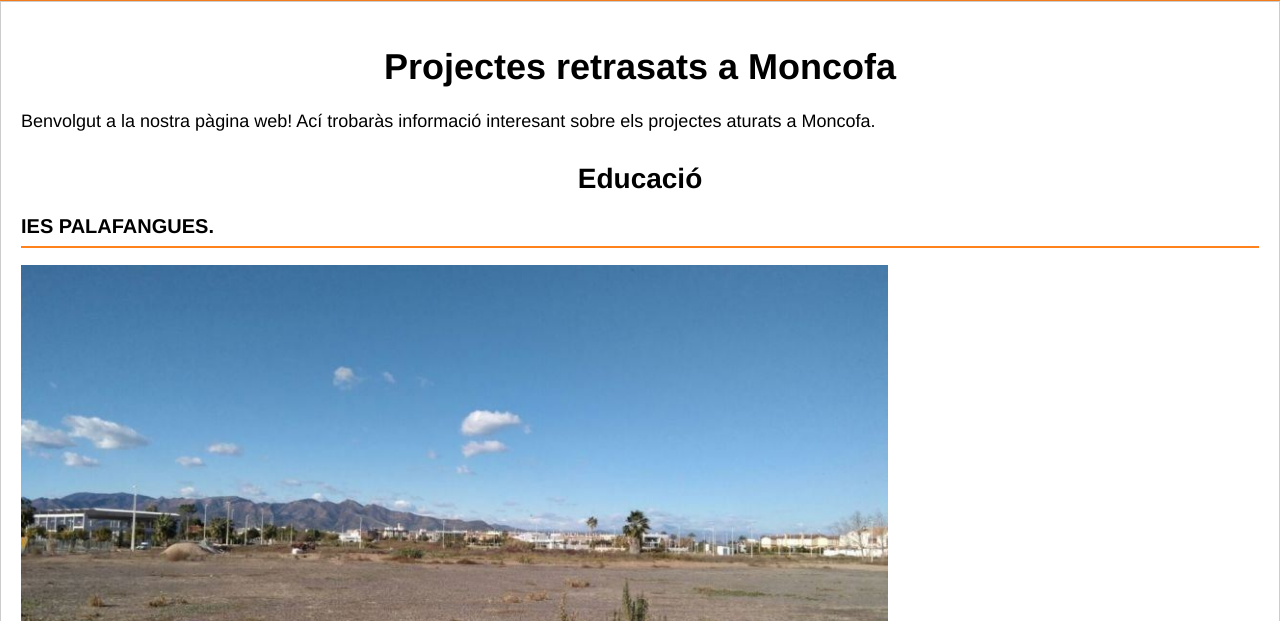
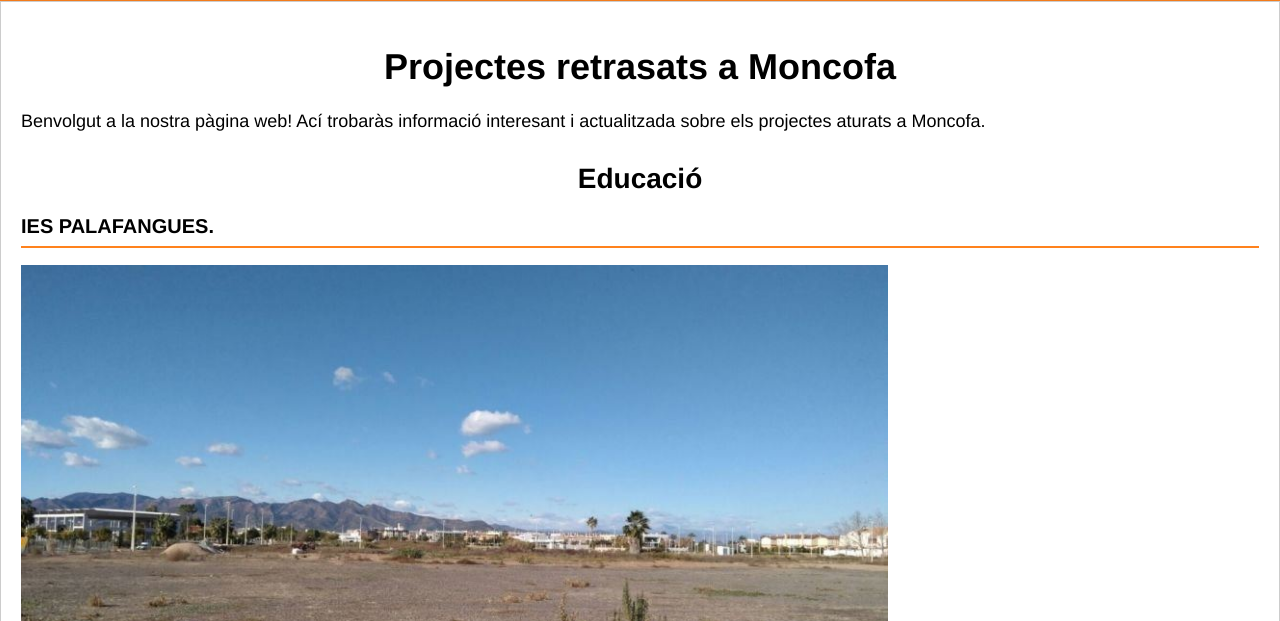
Before and after one commit to guestuserlab/ProjectesRetrasats, a plain HTML site: page index.html in a window 1280 px wide. Shown: the part 179-800 px from the top of the page. Drawn offline with Linux system fonts and the light colour scheme.

Commit message:
Update index.html

```diff
--- a/index.html
+++ b/index.html
@@ -134,7 +134,7 @@
 
     <div id="contenido" class="columna">
         <h1>Projectes retrasats a Moncofa</h1>
-        <p>Benvolgut a la nostra pàgina web! Ací trobaràs informació interesant sobre els projectes aturats a Moncofa.</p>
+        <p>Benvolgut a la nostra pàgina web! Ací trobaràs informació interesant i actualitzada sobre els projectes aturats a Moncofa.</p>
         <h3>Educació</h3>
         <h2 class="subrayado">IES PALAFANGUES.</h2>
         <img src="institut-solarg.jpg" alt="Descripción de la imagen">
```
